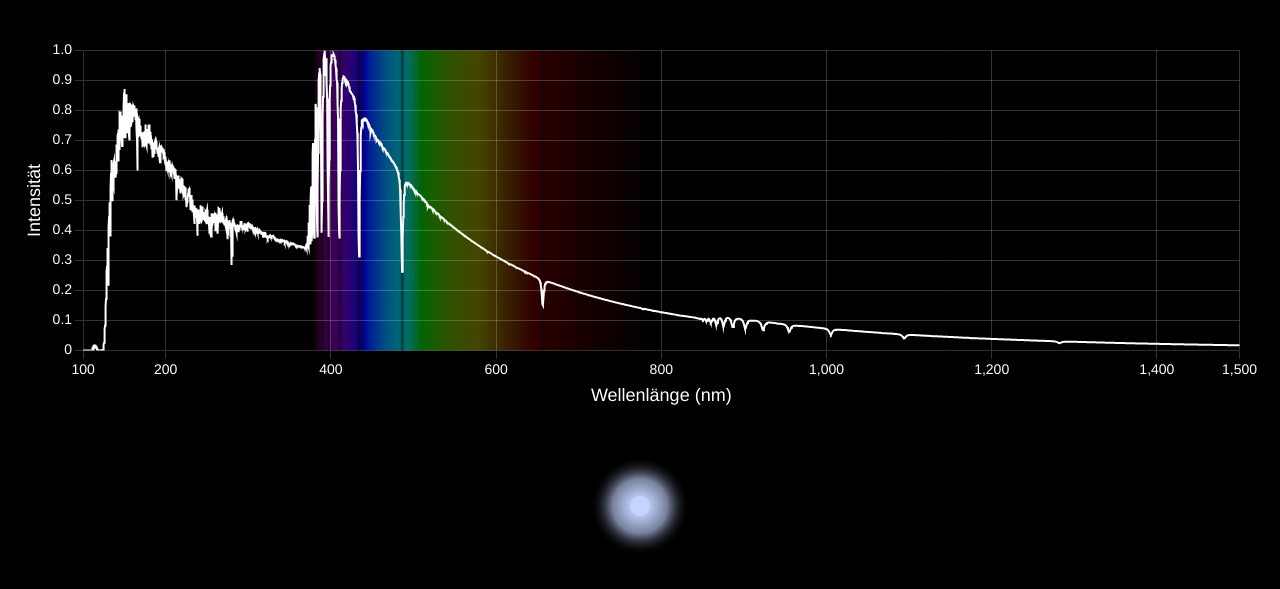
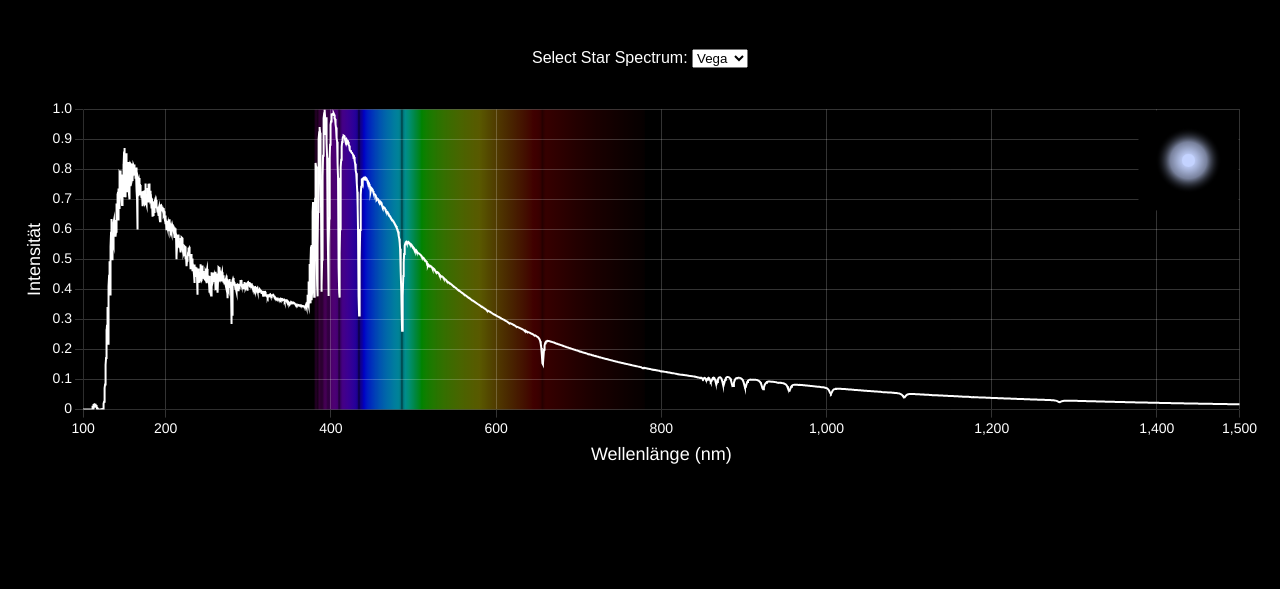
Before and after one commit to TheAlpacaAlgorithm/spectra-tool, a plain HTML site: page index.html in a window 1280 px wide. Shown: the part 81-670 px from the top of the page. Drawn offline with nearby package versions, Linux system fonts and the light colour scheme; animation ran at ten frames a second.

Commit message:
halfway towards star options

```diff
--- a/css/style.css
+++ b/css/style.css
@@ -19,6 +19,7 @@
     background: black;
     border-radius: 10px;
     z-index: 800;
+    display: none
 }
 
 #spectrumChart {
--- a/index.html
+++ b/index.html
@@ -32,7 +32,14 @@
 <body>
   <div class="container">
     <h1>Spektrum Overlay</h1>
-
+    <div id="controls" style="margin: 10px; text-align: center;">
+      <label for="csvSelect" style="color: white;">Select Star Spectrum:</label>
+      <select id="csvSelect">
+        <option value="../data/vega/vega_002.csv">Vega</option>
+        <option value="../data/sirius/sirius_002.csv">Sirius</option>
+        <option value="../data/sun/sun_002.csv">Sun</option>
+      </select>
+    </div>
     <!-- Oberer Bereich: Canvas für das Liniendiagramm -->
     <canvas
         id="spectrumChart"
@@ -49,14 +56,9 @@
         width="150"
         height="150">
     </canvas>
-    <canvas
-        id="overlayCanvas"
-        width="1000"
-        height="300">
-    </canvas>
   </div>
 
   <!-- Haupt-JS (kommt in einem nächsten Schritt) -->
-  <script src="js/main.js"></script>
+  <script type="module" src="js/main.js"></script>
 </body>
 </html>
--- a/js/main.js
+++ b/js/main.js
@@ -1,14 +1,8 @@
-function resizeOverlay() {
-  const overlay = document.getElementById('overlayCanvas');
-  overlay.width = window.innerWidth;
-  overlay.height = window.innerHeight;
-}
-
 function wavelengthToRGB(wavelength) {
   let R = 0, G = 0, B = 0, alpha = 1;
 
   if (wavelength >= 380 && wavelength < 440) {
-    attenuation = 0.1 + 0.7 * (wavelength - 380) / (440 - 380)
+    const attenuation = 0.1 + 0.7 * (wavelength - 380) / (440 - 380)
     R = (-(wavelength - 440) / (440 - 380))*attenuation;
     G = 0;
     B = attenuation;
@@ -48,45 +42,6 @@ function wavelengthToRGB(wavelength) {
     g: Math.round(G * 255),
     b: Math.round(B * 255)
   };
-}
-
-function drawColorBar(wavelengths, intensities) {
-  const canvas = document.getElementById('colorBar');
-  const ctx = canvas.getContext('2d');
-  const width = canvas.width;
-  const height = canvas.height;
-
-  // Hintergrund löschen
-  ctx.clearRect(0, 0, width, height);
-
-  // Breite pro Pixel
-  const pixels = width;
-  for (let i = 0; i < pixels; i++) {
-    // Wellenlänge für Pixel berechnen (linear zwischen 380nm und 780nm)
-    const wl = 380 + (i / pixels) * (780 - 380);
-
-    // Nächste Intensität im Datensatz finden (vereinfachte Annahme)
-    // Wir nehmen den Wert mit minimalem Abstand zu wl
-    let closestIndex = 0;
-    let minDiff = Infinity;
-    for (let j = 0; j < wavelengths.length; j++) {
-      const diff = Math.abs(wavelengths[j] - wl);
-      if (diff < minDiff) {
-        minDiff = diff;
-        closestIndex = j;
-      }
-    }
-    const intensity = intensities[closestIndex];
-    // Farbe bestimmen
-    const color = wavelengthToRGB(wl);
-    // Farbe mit Intensität multiplizieren
-    const r = Math.min(255, Math.round(color.r * intensity));
-    const g = Math.min(255, Math.round(color.g * intensity));
-    const b = Math.min(255, Math.round(color.b * intensity));
-
-    ctx.fillStyle = `rgb(${r},${g},${b})`;
-    ctx.fillRect(i, 0, 1, height);
-  }
 }
 
 function drawStarColor(r, g, b) {
@@ -181,13 +136,15 @@ fetch('../data/vega/vega_002.csv')
           const bottom = chartArea.bottom;
           const height = bottom - top;
 
-    const width = right - left;
+          // Create gradient across the visible spectrum
+          const gradient = ctx.createLinearGradient(left, 0, right, 0);
 
-    for (let i = 0; i < width; i++) {
-      // Berechne Wellenlänge für Pixel
-      const wl = xMin + (i / width) * (xMax - xMin);
+          // Use multiple stops for smoothness
+          const stops = 200; // more stops = smoother color transitions
+          for (let i = 0; i <= stops; i++) {
+            const wl = xMin + (i / stops) * (xMax - xMin);
 
-      // Suche Intensität (minimale Differenz)
+            // Find closest intensity value
             let closestIndex = 0;
             let minDiff = Infinity;
             for (let j = 0; j < wavelengths.length; j++) {
@@ -197,17 +154,42 @@ fetch('../data/vega/vega_002.csv')
                 closestIndex = j;
               }
             }
+
             const intensity = normIntensities[closestIndex];
-      // Farbe mit deiner wavelengthToRGB-Funktion
             const color = wavelengthToRGB(wl);
 
             const r = Math.min(255, Math.round(color.r * intensity));
             const g = Math.min(255, Math.round(color.g * intensity));
             const b = Math.min(255, Math.round(color.b * intensity));
 
-      ctx.fillStyle = `rgb(${r},${g},${b})`;
-      ctx.fillRect(left + i, top, 1, height);
+            gradient.addColorStop(i / stops, `rgb(${r},${g},${b})`);
           }
+
+          // Fill the area with the gradient
+          ctx.save();
+          ctx.fillStyle = gradient;
+          ctx.fillRect(left, top, right - left, height);
+          ctx.restore();
+      }
+    };
+
+    const drawStarPlugin = {
+      id: 'drawStar',
+      afterDraw: (chart) => {
+        const { ctx, chartArea } = chart;
+        const starCanvas = document.getElementById('starCanvas');
+        if (!starCanvas) return;
+
+        const size = 100; // pixels
+        const x = chartArea.right - size - 1; // 10px padding from right
+        const y = chartArea.top + 1; // 10px padding from top
+        ctx.save();
+        ctx.fillStyle = 'black';
+        ctx.fillRect(x, y, size, size);
+        ctx.restore();
+        ctx.save();
+        ctx.drawImage(starCanvas, x, y, size, size);
+        ctx.restore();
       }
     };
 
@@ -283,7 +265,7 @@ fetch('../data/vega/vega_002.csv')
                 }
             }
         },
-        plugins: [visibleRangeBackground]
+        plugins: [visibleRangeBackground, drawStarPlugin]
     });
     const avgColor = weightedAverageColor(wavelengths, intensities);
     drawStarColor(avgColor.r, avgColor.g, avgColor.b);
```
Lines whose indentation alone changed are shown as unchanged.
